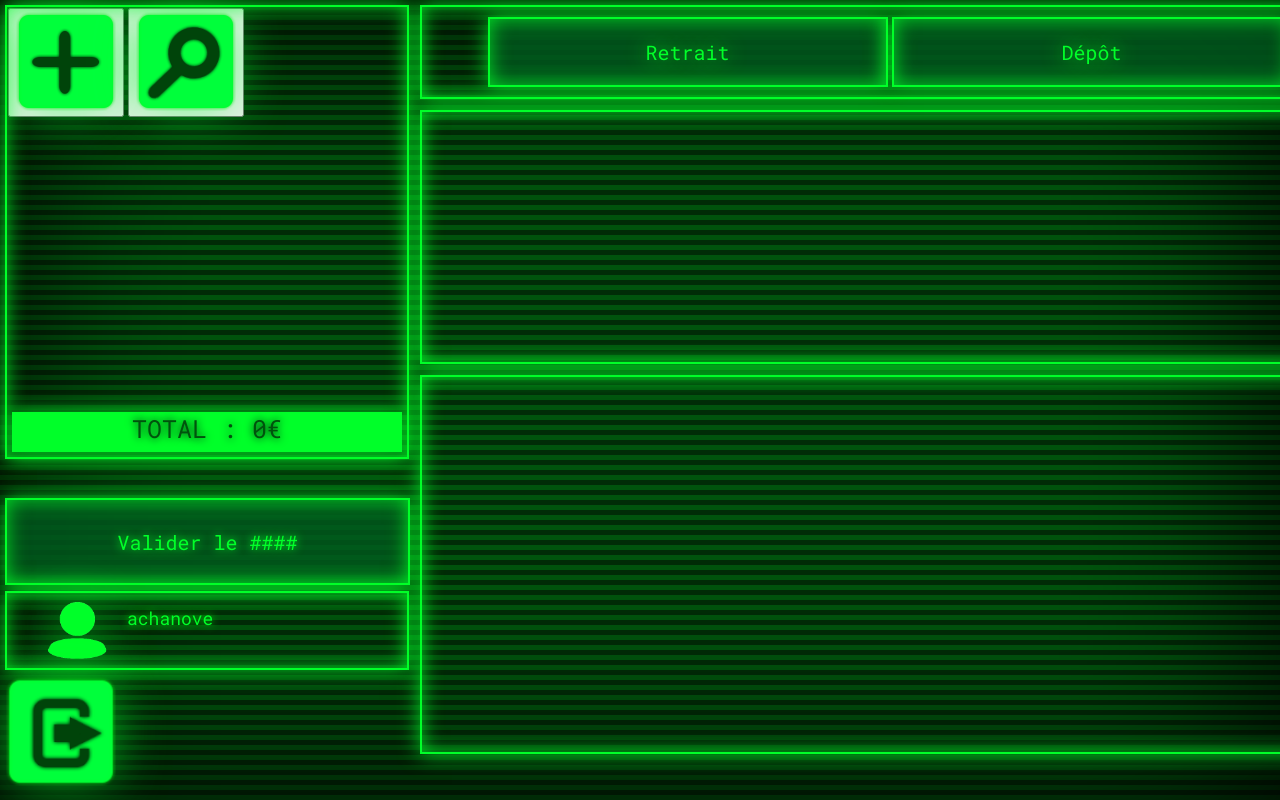
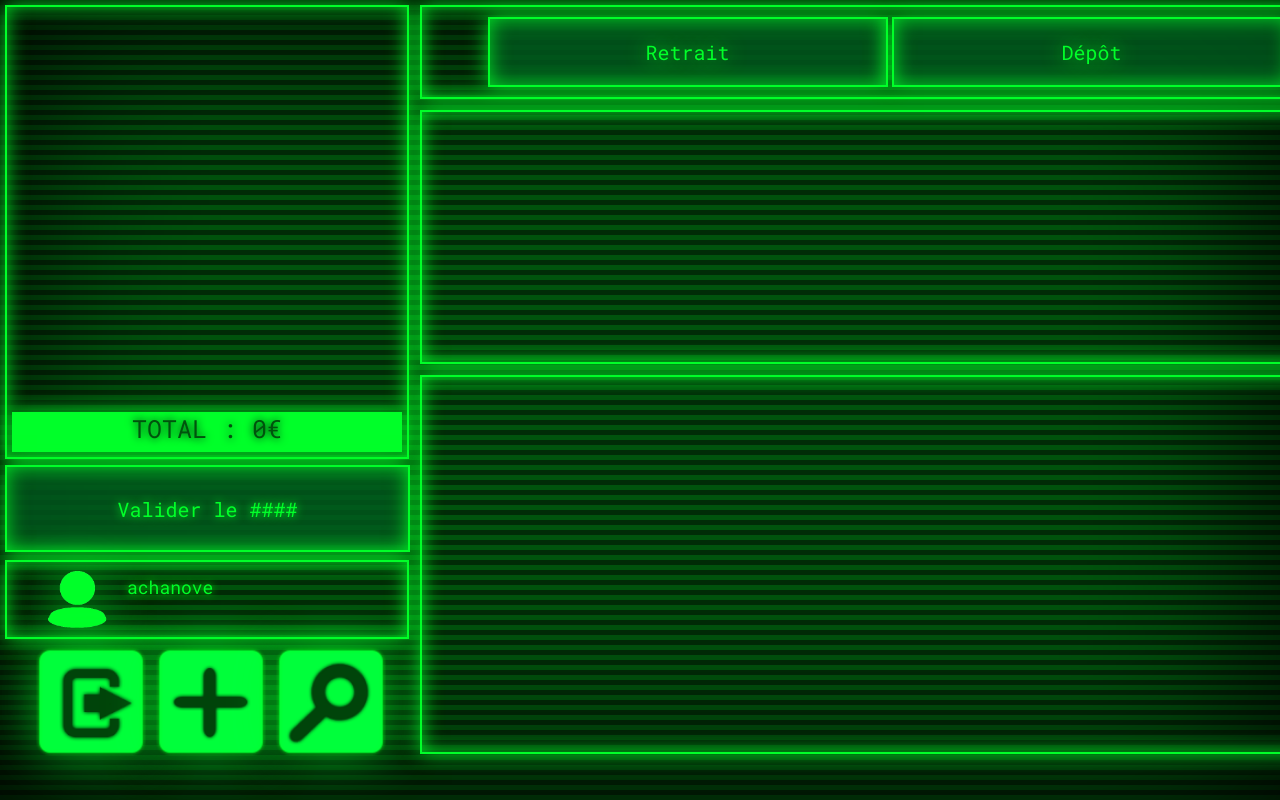
Before and after one commit to adrienchanove/abondance, a PHP site: page /?p=compilated in a window 1280 px wide; the page is wider, and only the part inside the window is pictured. Run offline with PHP 8.4, Linux system fonts and the light colour scheme; the visitor is signed in with stand-in values (Sample User, id 1); data comes from the database, SQL or seed files in the repository.

Commit message:
V0.5.14b

```diff
--- a/CSS/main.css
+++ b/CSS/main.css
@@ -40,7 +40,7 @@ img
 {
 	position: absolute;
 	left: 5px;
-	bottom:130px;
+	top: 560px;
 
 	width: 400px;
 	height: 75px;
@@ -116,7 +116,7 @@ img
 	width: 405px;
 	height: 87px;
 
-	bottom: 215px;
+	top: 465px;
 	left: 5px;
 
 	background: rgba(0,90,31,0.8);
@@ -146,8 +146,8 @@ img
 #buttonExit
 {
 	position: absolute;
-	bottom: 10px;
-	left: 0px;
+	top: 645px;
+	left: 30px;
 
 	background: rgba(0,0,0,0);
 	border: solid 0px;
@@ -161,6 +161,50 @@ img
 }
 
 #buttonExitIco
+{
+	width: 110px;
+}
+
+#buttonAdd
+{
+	position: absolute;
+	top: 645px;
+	left: 150px;
+
+	background: rgba(0,0,0,0);
+	border: solid 0px;
+
+	transition-duration: 0.4s;
+}
+
+#buttonAdd:hover
+{
+	opacity: 0.5;
+}
+
+#buttonAddIco
+{
+	width: 110px;
+}
+
+#buttonSearch
+{
+	position: absolute;
+	top: 645px;
+	left: 270px;
+
+	background: rgba(0,0,0,0);
+	border: solid 0px;
+
+	transition-duration: 0.4s;
+}
+
+#buttonSearch:hover
+{
+	opacity: 0.5;
+}
+
+#buttonSearchIco
 {
 	width: 110px;
 }
```
